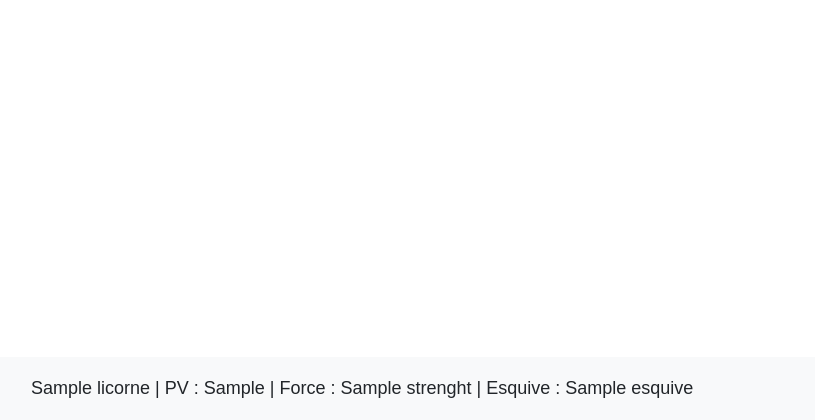
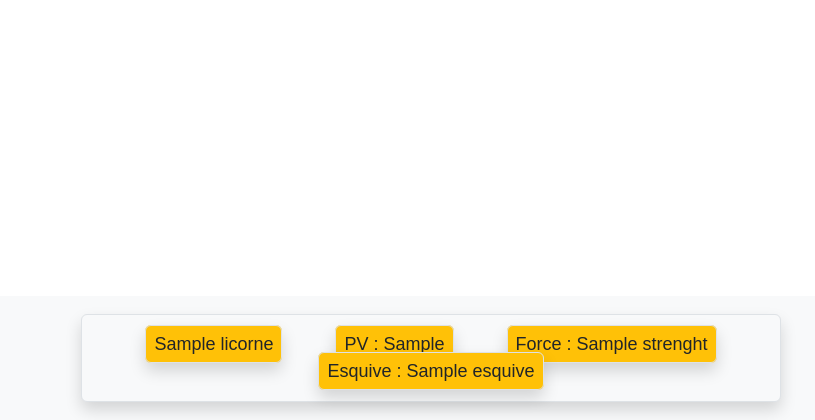
Before and after one commit to ematteiIpssi/Projet-licorne, a Symfony app: template templates/palier/index.html.twig in a window 1280 px wide. Shown: the part 380-800 px from the top of the page, without its empty margins (209-1024 px from the left). Run offline with Twig, Linux system fonts and the light colour scheme; the template is opened without the code that fills it: most values are stand-ins (such as "Sample title", 1, 10 or a date in 2020); some libraries are stand-ins or nearby versions.

Commit message:
update footer

```diff
--- a/templates/licorne/index.html.twig
+++ b/templates/licorne/index.html.twig
@@ -30,6 +30,7 @@
                         <td>
                             <a href="{{ path('app_licorne_show', {'id': licorne.id}) }}" class="btn btn-info">Show</a>
                             <a href="{{ path('app_licorne_edit', {'id': licorne.id}) }}" class="btn btn-warning">Edit</a>
+                            <a href="{{ path('app_palier', {'id': licorne.id}) }}" class="btn btn-warning">Jouer</a>
                         </td>
                     </tr>
                 {% else %}
@@ -41,6 +42,5 @@
         </table>
         <a href="{{ path('app_licorne_new') }}" class="btn btn-success">Nouvelle licorne</a>
         <a href="{{ path('home') }}" class="btn btn-warning">Retourn accueil</a>
-        {{{% include "" %}}}
     </div>
 {% endblock %}
--- a/templates/palier/_footer.html.twig
+++ b/templates/palier/_footer.html.twig
@@ -7,8 +7,17 @@
 
     <footer class="fixed-bottom bg-light">
         <div class="container">
-            <div class="example-wrapper">
-             <p>{{ licorne.nom }} | PV : {{licorne.pv}} | Force : {{licorne.strenght}} | Esquive : {{licorne.esquive}}<p/>
+            <div class="row justify-content-center">
+                <div class="col-md-8">
+                    <div class="example-wrapper text-center py-3 border rounded shadow bg-light">
+                        <p class="mb-0">
+                            <span class="border rounded shadow p-2 pl-2 pr-2 m-4 bg-warning">{{ licorne.nom }}</span>
+                            <span class="border rounded shadow p-2 pl-2 pr-2 m-4 bg-warning">PV : {{ licorne.pv }}</span>
+                            <span class="border rounded shadow p-2 pl-2 pr-2 m-4 bg-warning">Force : {{ licorne.strenght }}</span>
+                            <span class="border rounded shadow p-2 pl-2 pr-2 m-4 bg-warning">Esquive : {{ licorne.esquive }}</span>
+                        </p>
+                    </div>
+                </div>
             </div>
         </div>
     </footer>
```
